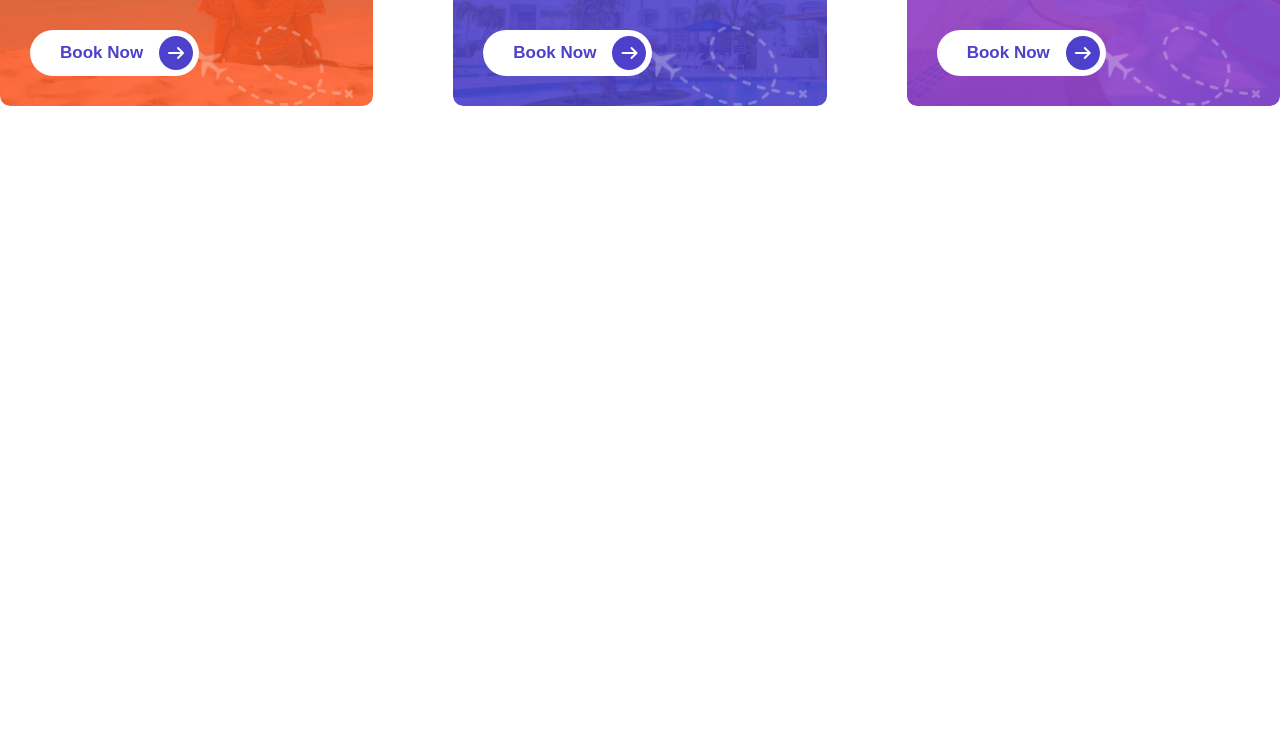
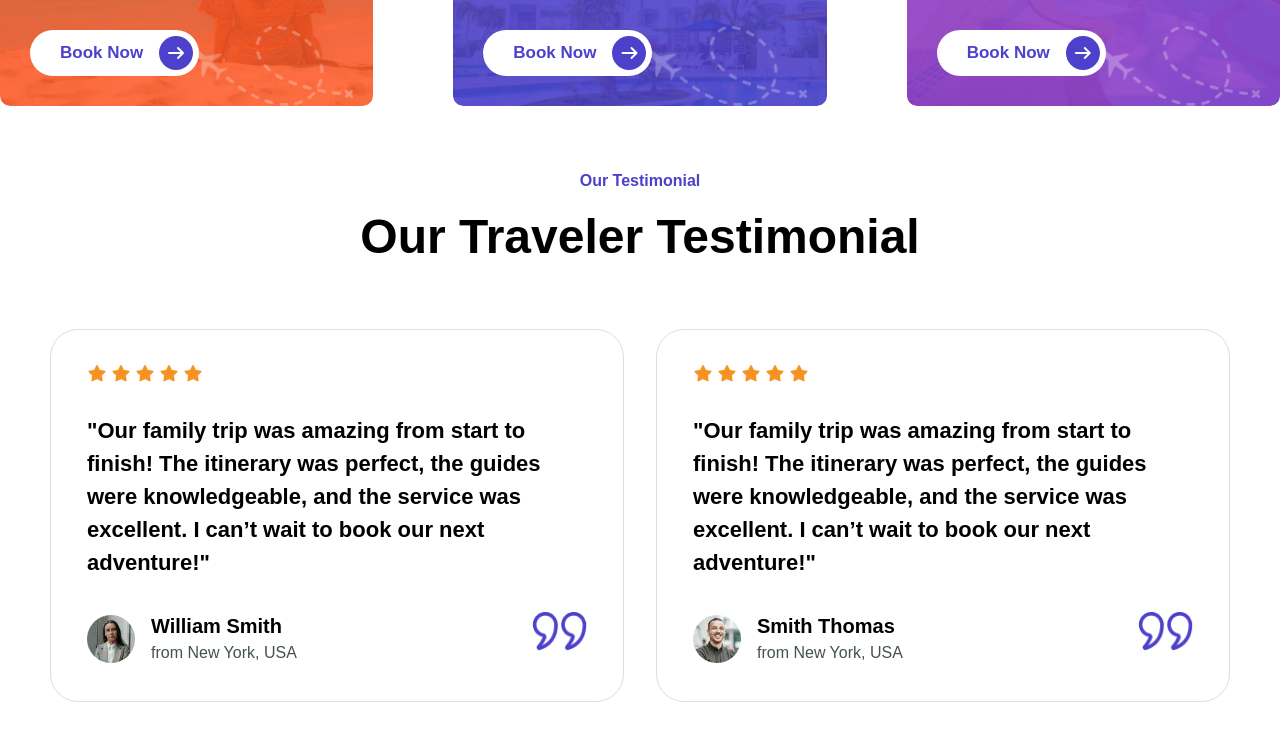
Before and after one commit to Shaima-haj-ibrahim/TripVendor_Tailwindcss, a website: page home2.html in a window 1280 px wide. Shown: the part 5688-6429 px from the top of the page. Before the commit the page ends 5794 px from the top, so only its background shows below. Drawn offline with Linux system fonts and the light colour scheme.

Commit message:
create section testimonial page3

```diff
--- a/home2.html
+++ b/home2.html
@@ -147,6 +147,7 @@
 
     <!--main-->
     <main>
+
 
     <section class="main-container py-20 lg:py-30">
       <div class="grid grid-cols-1 gap-8 lg:grid-cols-2  lg:gap-18">
@@ -697,6 +698,65 @@
       </div>
     </section>
 
+    <!--section testimonial-->
+    <section class="mt-180 xl:mt-30 py-20 lg:py-30 main-container">
+      <p class="text-primary text-[16px] font-semibold font-nunito mb-2 text-center ">Our Testimonial</p>
+      <h2 class="max-lg:text-[38px] h2 text-center mb-4 lg:mb-6">Our Traveler Testimonial</h2>
+
+      <div class="pt-8 grid grid-cols-1 lg:grid-cols-2 gap-6 lg:gap-8">
+        <div class="w-full p-9 border border-[#15141524] rounded-[28px] flex flex-col gap-8">
+          <div class="flex flex-row gap-1">
+            <i class="fa-solid fa-star" style="color: #f7921e;"></i>
+            <i class="fa-solid fa-star" style="color: #f7921e;"></i>
+            <i class="fa-solid fa-star" style="color: #f7921e;"></i>
+            <i class="fa-solid fa-star" style="color: #f7921e;"></i>
+            <i class="fa-solid fa-star" style="color: #f7921e;"></i>
+          </div>
+          <p class="lg:max-w-[550px] text-black text-[20px] lg:text-[22px] font-prompt font-semibold">"Our family trip was amazing from start to finish!
+            The itinerary was perfect, the guides were
+            knowledgeable, and the service was excellent. I
+            can’t wait to book our next adventure!"
+          </p>
+          <div class="flex flex-row justify-between">
+            <div class="flex flex-row gap-4">
+              <img src="./assets/image/page3/sec7/ph11.png" class="size-[48px] mt-1"/>
+              <div class="flex-flex-col gap-1 ">
+                <p class="text-black text-[20px] font-semibold font-prompt ">William Smith</p>
+                <p class="text-[16px] font-nunito font-medium text-[#455151]">from New York, USA</p>
+              </div>
+            </div>
+            <img src="./assets/image/page3/sec7/decoration (2).png" class="w-[55px] h-[40px]"/>
+          </div>
+        </div>
+
+        <div class="w-full p-9 border border-[#15141524] rounded-[28px] flex flex-col gap-8">
+          <div class="flex flex-row gap-1">
+            <i class="fa-solid fa-star" style="color: #f7921e;"></i>
+            <i class="fa-solid fa-star" style="color: #f7921e;"></i>
+            <i class="fa-solid fa-star" style="color: #f7921e;"></i>
+            <i class="fa-solid fa-star" style="color: #f7921e;"></i>
+            <i class="fa-solid fa-star" style="color: #f7921e;"></i>
+          </div>
+          <p class="lg:max-w-[550px] text-black text-[20px] lg:text-[22px] font-prompt font-semibold">"Our family trip was amazing from start to finish!
+            The itinerary was perfect, the guides were
+            knowledgeable, and the service was excellent. I
+            can’t wait to book our next adventure!"
+          </p>
+          <div class="flex flex-row justify-between">
+            <div class="flex flex-row gap-4">
+              <img src="./assets/image/page3/sec7/ph22.png" class="size-[48px] mt-1"/>
+              <div class="flex-flex-col gap-1 ">
+                <p class="text-black text-[20px] font-semibold font-prompt ">Smith Thomas</p>
+                <p class="text-[16px] font-nunito font-medium text-[#455151]">from New York, USA</p>
+              </div>
+            </div>
+            <img src="./assets/image/page3/sec7/decoration (2).png" class="w-[55px] h-[40px]"/>
+          </div>
+        </div>
+      </div>
+
+    </section>
+
 
     </main>
 
```
Also changed, not shown: assets/css/output.css, assets/image/page3/sec7/decoration (2).png (added), assets/image/page3/sec7/ph11.png (added), assets/image/page3/sec7/ph22.png (added).
